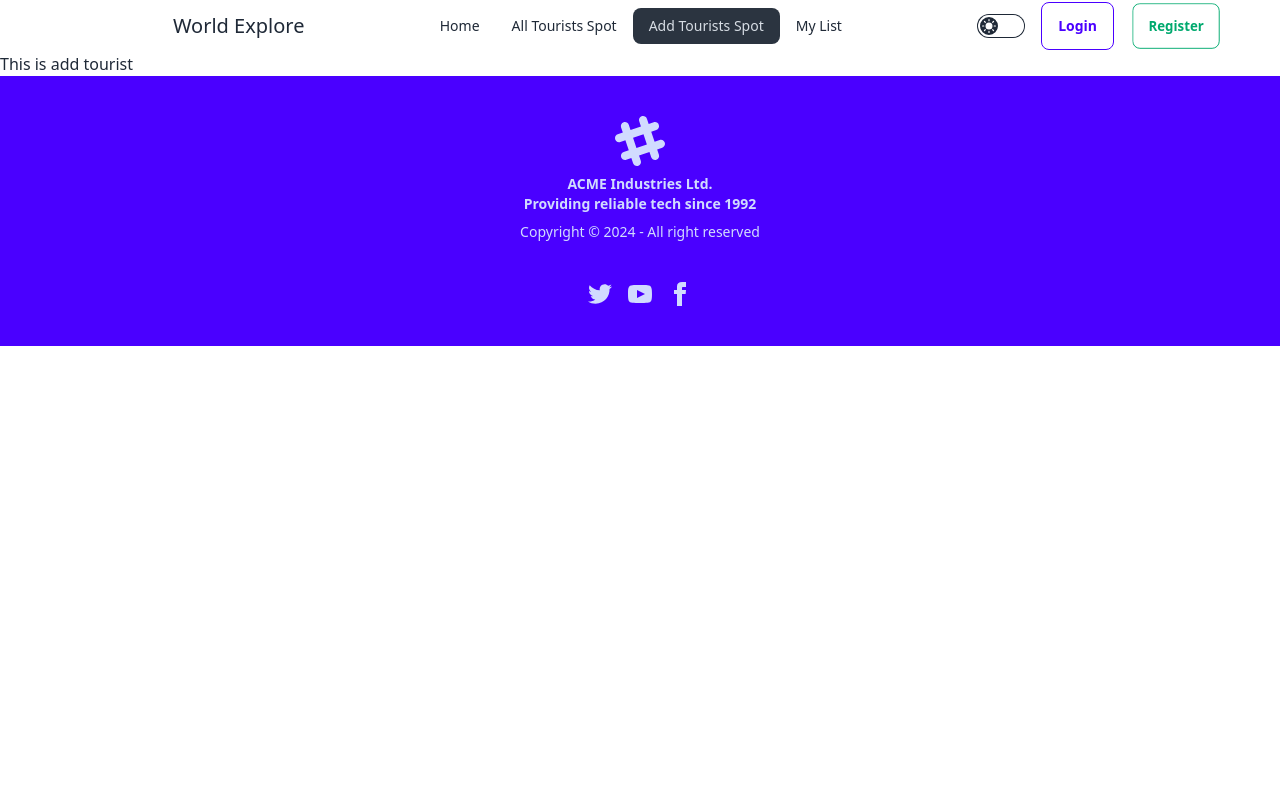
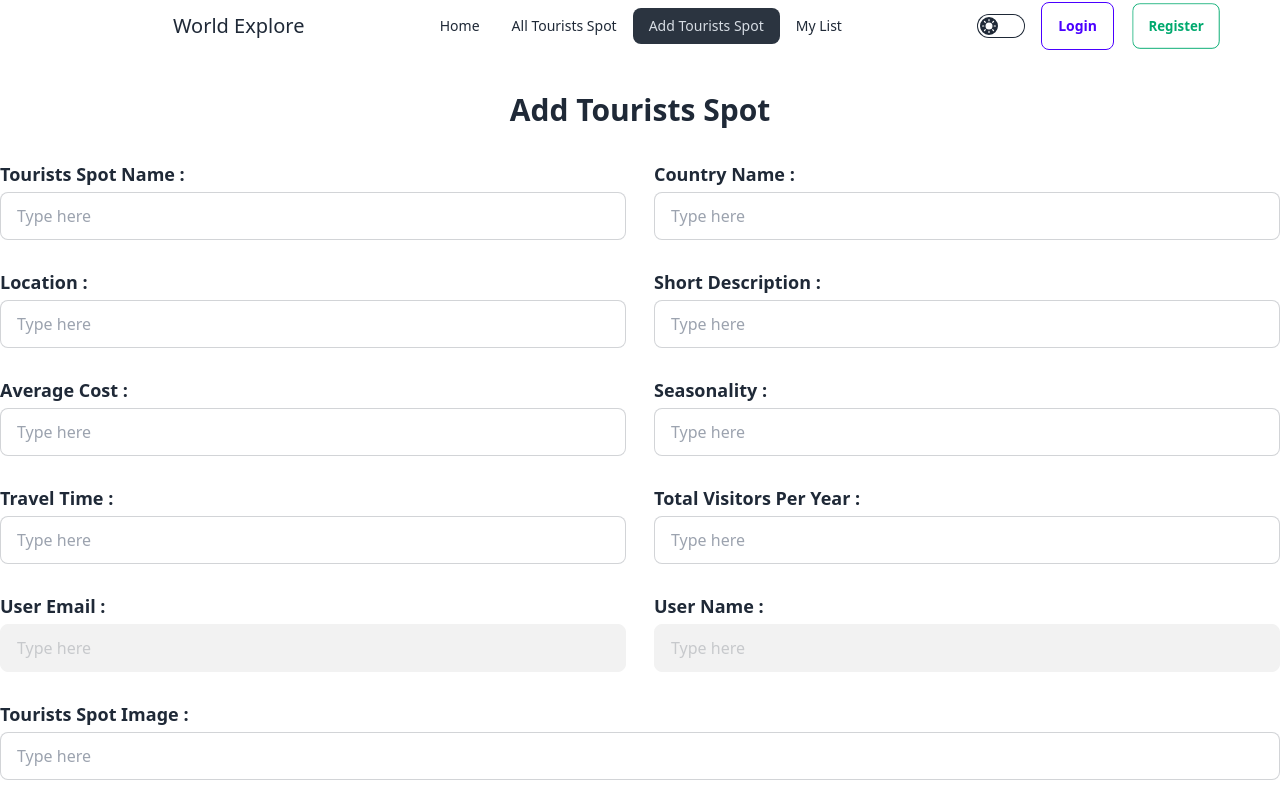
Before and after one commit to Tanvirgit07/world-clien, a React (Vite) app: page /addTourist in a window 1280 px wide. Shown: the top 800 px of the page. Built offline with nearby package versions, Linux system fonts and the light colour scheme; no server answers.

Commit message:
create a form and add data by the form

```diff
--- a/src/Pages/AddTourist.jsx
+++ b/src/Pages/AddTourist.jsx
@@ -1,9 +1,156 @@
+import { useContext } from "react";
+import { AuthContext } from "../Provider/AuthProvider";
+
 const AddTourist = () => {
-    return (
+    const {user} = useContext(AuthContext) || {}
+    const handleAddSpot = e =>{
+        e.preventDefault();
+        const form = e.target;
+        const spot_name = form.spot_name.value;
+        const country_name = form.country_name.value;
+        const location = form.location.value;
+        const description = form.description.value;
+        const cost = form.cost.value;
+        const seasonality = form.seasonality.value;
+        const time = form.time.value;
+        const per_year = form.per_year.value;
+        const email = user.email;
+        const name = user.displayName;
+        const photo = form.photo.value;
+
+        const newAdd = {spot_name,country_name,location,description,cost,seasonality,time,per_year,email,name,photo}
+        console.log(newAdd)
+
+        fetch('http://localhost:5000/add', {
+            method : 'POST',
+            headers : {
+                'content-type' : 'application/json'
+            },
+            body : JSON.stringify(newAdd)
+        })
+        .then(res => res.json())
+        .then(data =>{
+            console.log(data)
+        })
+
+    }
+  return (
+    <div className="mt-10 mb-10">
+        <div className="mb-8">
+            <p className="text-3xl font-bold text-center">Add Tourists Spot</p>
+        </div>
+      <form onSubmit={handleAddSpot} className="">
+        <div className="grid lg:grid-cols-2 gap-7">
         <div>
-            <h1>This is add tourist</h1>
+          <p className="text-lg font-semibold mb-1">Tourists Spot Name :</p>
+          <input
+            type="text"
+            name="spot_name"
+            placeholder="Type here"
+            className="input input-bordered w-full"
+          />
         </div>
-    );
+        <div>
+          <p className="text-lg font-semibold mb-1">Country Name :</p>
+          <input
+            type="text"
+            name="country_name"
+            placeholder="Type here"
+            className="input input-bordered w-full"
+          />
+        </div>
+        <div>
+          <p className="text-lg font-semibold mb-1">Location :</p>
+          <input
+            type="text"
+            name="location"
+            placeholder="Type here"
+            className="input input-bordered w-full"
+          />
+        </div>
+        <div>
+          <p className="text-lg font-semibold mb-1">Short Description :</p>
+          <input
+            type="text"
+            name="description"
+            placeholder="Type here"
+            className="input input-bordered w-full"
+          />
+        </div>
+        <div>
+          <p className="text-lg font-semibold mb-1">Average Cost :</p>
+          <input
+            type="text"
+            name="cost"
+            placeholder="Type here"
+            className="input input-bordered w-full"
+          />
+        </div>
+        <div>
+          <p className="text-lg font-semibold mb-1">Seasonality :</p>
+          <input
+            type="text"
+            name="seasonality"
+            placeholder="Type here"
+            className="input input-bordered w-full"
+          />
+        </div>
+        <div>
+          <p className="text-lg font-semibold mb-1">Travel Time :</p>
+          <input
+            type="text"
+            name="time"
+            placeholder="Type here"
+            className="input input-bordered w-full"
+          />
+        </div>
+        <div>
+          <p className="text-lg font-semibold mb-1">Total Visitors Per Year :</p>
+          <input
+            type="text"
+            name="per_year"
+            placeholder="Type here"
+            className="input input-bordered w-full"
+          />
+        </div>
+        <div>
+          <p className="text-lg font-semibold mb-1">User Email :</p>
+          <input
+            type="text"
+            name="email"
+            placeholder="Type here"
+            disabled
+            // defaultValue={user.email}
+            className="input input-bordered w-full"
+          />
+        </div>
+        <div>
+          <p className="text-lg font-semibold mb-1">User Name :</p>
+          <input
+            type="text"
+            name="name"
+            disabled
+            // defaultValue={user.displayName}
+            placeholder="Type here"
+            className="input input-bordered w-full"
+          />
+        </div>
+        </div>
+        <div className="mt-7">
+          <p className="text-lg font-semibold mb-1">Tourists Spot Image :</p>
+          <input
+            type="text"
+            name="photo"
+            placeholder="Type here"
+            className="input input-bordered w-full"
+          />
+        </div>
+        <div className="mt-5">
+          <button className="btn w-full text-lg">Add Spot</button>
+        </div>
+      </form>
+    </div>
+  );
 };
 
 export default AddTourist;
--- a/src/Pages/Home.jsx
+++ b/src/Pages/Home.jsx
@@ -54,7 +54,7 @@ const Home = () => {
               <div className="max-w-2xl">
                 <h1 className="mb-5 text-5xl font-bold">Bangkok</h1>
                 <p className="mb-5">
-                Bangkok, the capital of Thailand, is a vibrant and bustling city known for its rich cultural heritage, ornate temples, and lively street life. It's often referred to as the "City of Angels" in Thai. Bangkok is famous for its delicious street food, floating markets, and vibrant nightlife scene.
+                Bangkok, the capital of Thailand, is a vibrant and bustling city known for its rich cultural heritage, ornate temples, and lively street life. It often referred to as the City of Angels in Thai. Bangkok is famous for its delicious street food, floating markets, and vibrant nightlife scene.
                 </p>
                 <button className="btn btn-primary">Get Started</button>
               </div>
@@ -123,7 +123,7 @@ const Home = () => {
               <div className="max-w-2xl">
                 <h1 className="mb-5 text-5xl font-bold">Sundarban</h1>
                 <p className="mb-5">
-                The Sundarbans is a vast mangrove forest located in the delta region of the Bay of Bengal,straddling India's West Bengal and Bangladesh. It's the largest mangrove forest in the world and a UNESCO World Heritage Site.
+                The Sundarbans is a vast mangrove forest located in the delta region of the Bay of Bengal,straddling India West Bengal and Bangladesh. It the largest mangrove forest in the world and a UNESCO World Heritage Site.
                 </p>
                 <button className="btn btn-primary">Get Started</button>
               </div>
```
